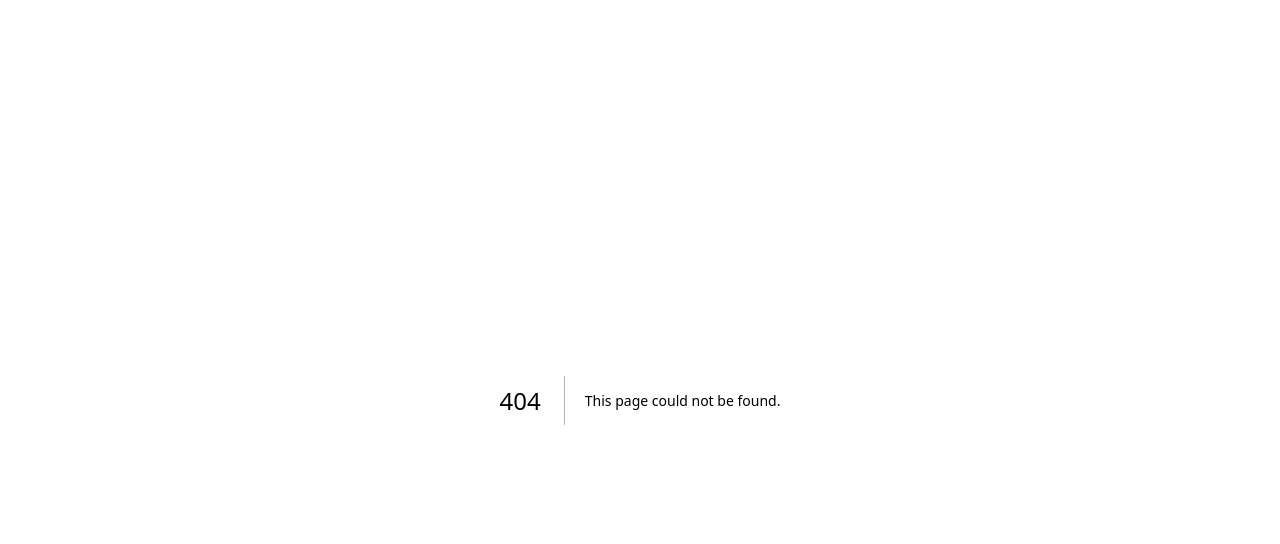
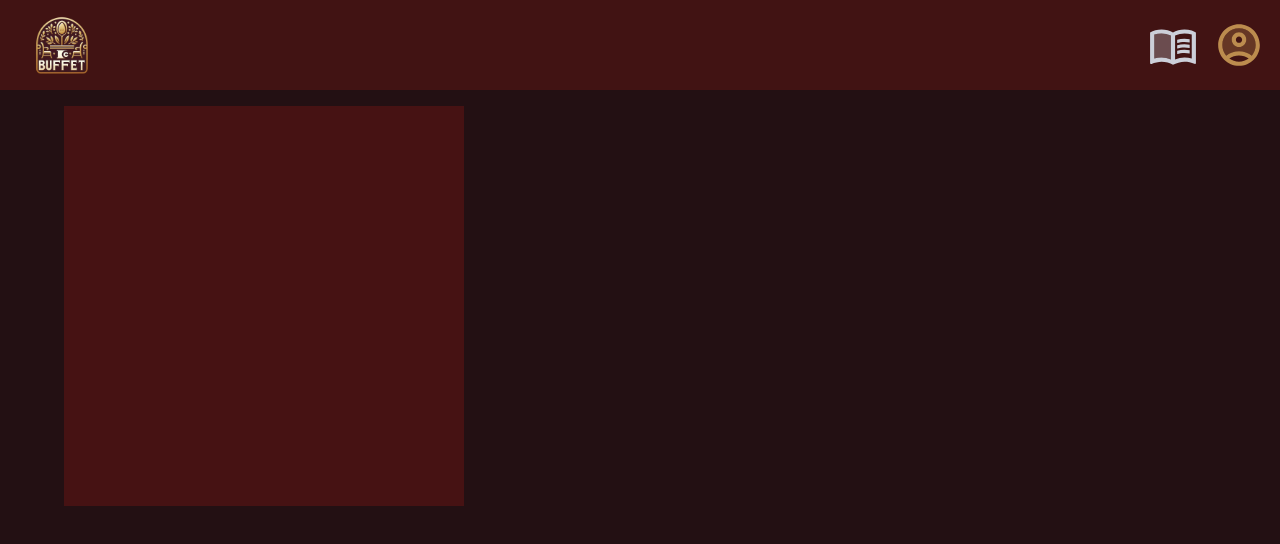
Before and after one commit to MasioCesar/Restaurant-Reservation, a Next.js app: page /restaurants in a window 1280 px wide. Before the commit this address had no page. Shown: the top 544 px of the page. Built offline with nearby package versions, Linux system fonts and the light colour scheme.

Commit message:
pagina de restaurantes

```diff
--- a/src/app/page.js
+++ b/src/app/page.js
@@ -1,5 +1,5 @@
 import { redirect } from 'next/navigation';
 
 export default function Home() {
-  redirect('/login');
+  redirect('/restaurants');
 }
--- /dev/null
+++ b/src/app/restaurants/page.js
@@ -0,0 +1,28 @@
+"use client"
+import { Header } from "@/components/header";
+import { Box, Container } from "@mui/material";
+
+const restaurantes = [
+    { nome: "Mercato", abre: "17:00", fecha: "23:00", descricao: "Vende pizza, rodizio de comidas, todos os sabores" },
+]
+
+export default function Restaurants() {
+
+    return (
+        <>
+            <Header />
+
+            <Box>
+                <Container className="flex p-4 h-full justify-center items-center gap-4">
+                    {restaurantes.map((restaurante) => (
+                        <Box className="bg-[#461213] w-[400px] h-[400px] items-center justify-center" key={restaurante}>
+
+
+
+                        </Box>
+                    ))}
+                </Container>
+            </Box>
+        </>
+    )
+}
```
